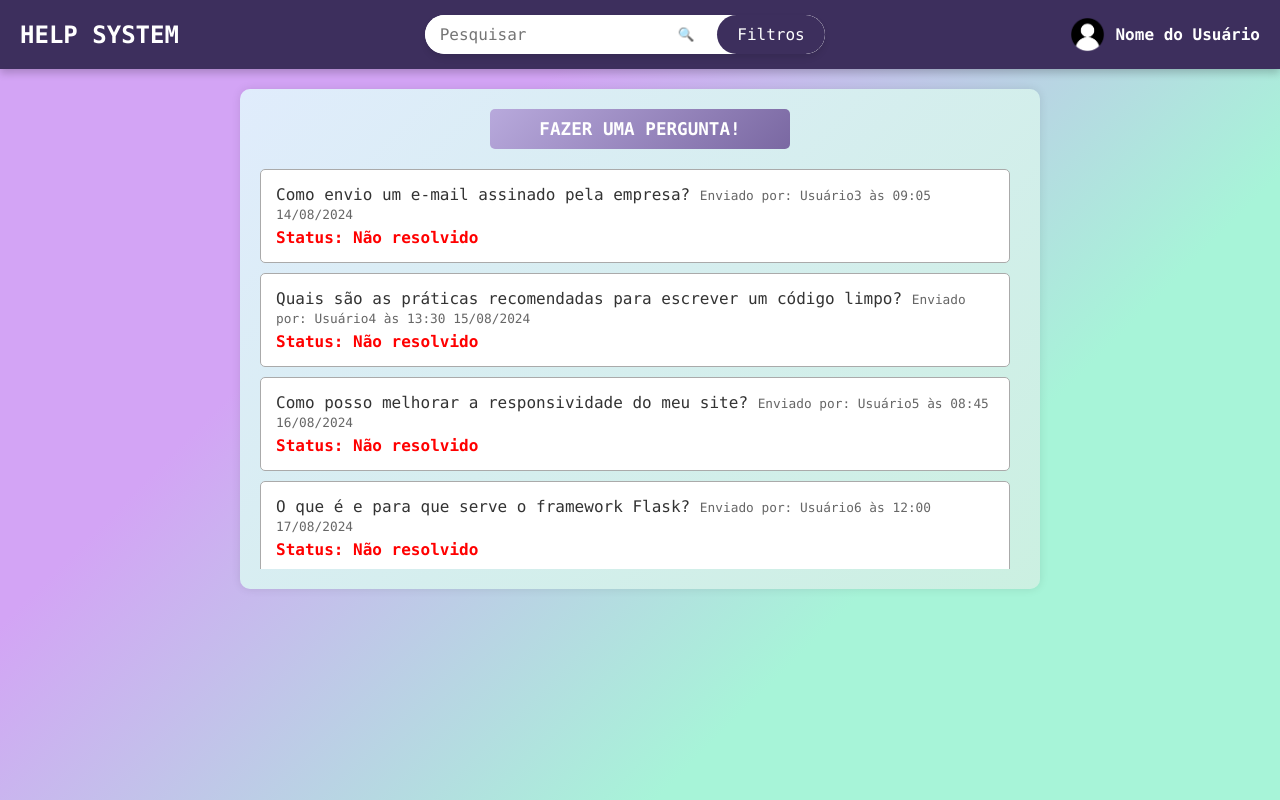
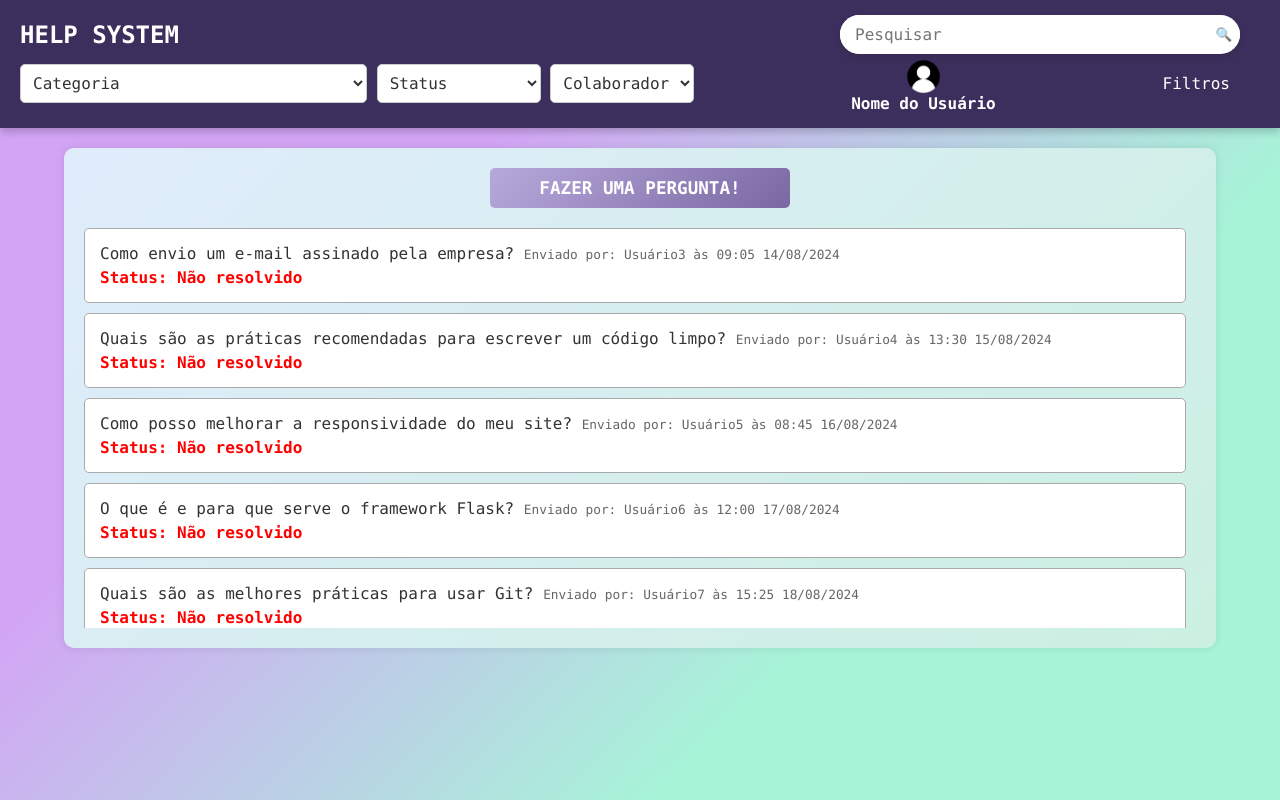
Before and after one commit to vinicius-vses/helpsystem, a Flask app: template templates/index.html in a window 1280 px wide. Run offline with Flask 3, Linux system fonts and the light colour scheme; the template is opened without the code that fills it, so the values that code supplies are empty.

Commit message:
Visual aprimorado do index da página

```diff
--- a/static/css/index.css
+++ b/static/css/index.css
@@ -27,16 +27,12 @@ body {
     background: #3d2f5d;
     color: white;
     box-shadow: 0 4px 8px rgba(0, 0, 0, 0.2);
+    flex-wrap: wrap;
 }
 
 .logo {
     display: flex;
     align-items: center;
-}
-
-.logo-img {
-    height: 40px;
-    margin-right: 10px;
 }
 
 .logo h1 {
@@ -50,8 +46,8 @@ body {
     background: #ffffff;
     border-radius: 25px;
     box-shadow: 0 4px 6px rgba(0, 0, 0, 0.1);
-    overflow: hidden;
     width: 400px;
+    margin-right: 20px;
     transition: box-shadow 0.3s;
 }
 
@@ -59,7 +55,7 @@ body {
     box-shadow: 0 6px 10px rgba(0, 0, 0, 0.15);
 }
 
-.search-container input {
+.search-container input[type="text"] {
     padding: 10px 15px;
     border: none;
     outline: none;
@@ -78,6 +74,8 @@ body {
     display: flex;
     align-items: center;
     justify-content: center;
+    border-left: none;
+    border-radius: 0 25px 25px 0;
 }
 
 .search-button img {
@@ -89,6 +87,12 @@ body {
     transform: scale(1.1);
 }
 
+.filters-container {
+    display: flex;
+    align-items: center;
+    gap: 10px;
+}
+
 .filter-button {
     background-color: #3d2f5d;
     color: #ffffff;
@@ -96,13 +100,14 @@ body {
     border: none;
     border-radius: 25px;
     cursor: pointer;
+    font-size: 1em;
     transition: background 0.3s, transform 0.2s;
-    margin-left: 15px;
-    font-size: 1em;
+    margin-right: 10px;
+    order: 1;
 }
 
 .filter-button:hover {
-    background-color: #555;
+    background-color: #d086d8;
     transform: scale(1.05);
 }
 
@@ -110,31 +115,62 @@ body {
     transform: scale(0.95);
 }
 
+.filter-select {
+    padding: 8px;
+    border-radius: 5px;
+    border: 1px solid #ccc;
+    font-size: 1em;
+    color: #333;
+    background-color: #fff;
+    cursor: pointer;
+    transition: box-shadow 0.3s;
+}
+
+.filter-select:hover {
+    box-shadow: 0 4px 8px rgba(0, 0, 0, 0.15);
+}
+
 .user-info {
     display: flex;
+    flex-direction: column;
     align-items: center;
+    text-align: center;
+    margin-left: 10px;
+    color: #ffffff;
 }
 
 .user-photo {
     width: 35px;
     height: 35px;
     border-radius: 50%;
-    margin-right: 10px;
+    margin-top: 5px;
 }
 
 .user-name {
-    color: #fff;
     font-weight: bold;
 }
 
 .container {
     width: 90%;
-    max-width: 800px;
+    max-width: 1200px;
     background: linear-gradient(135deg, #e0ecfc, #cbf0e1);
     border-radius: 10px;
     padding: 20px;
     margin-top: 20px;
     box-shadow: 0 0 10px rgba(0, 0, 0, 0.1);
+}
+
+@media (max-width: 1024px) {
+    .container {
+        max-width: 90%;
+    }
+}
+
+@media (max-width: 768px) {
+    .container {
+        max-width: 100%;
+        padding: 15px;
+    }
 }
 
 .ask-button {
--- a/templates/index.html
+++ b/templates/index.html
@@ -1,8 +1,8 @@
 <!DOCTYPE html>
 <html lang="pt-br">
   <head>
-    <meta charset="UTF-8">
-    <meta name="viewport" content="width=device-width, initial-scale=1.0">
+    <meta charset="UTF-8" />
+    <meta name="viewport" content="width=device-width, initial-scale=1.0" />
     <title>Help System</title>
     <link rel="stylesheet" href="/static/css/index.css" />
   </head>
@@ -13,13 +13,46 @@
       </div>
 
       <div class="search-container">
-            <input type="text" placeholder="Pesquisar">
+        <input type="text" placeholder="Pesquisar" />
         <button class="search-button">🔍</button>
+      </div>
+
       <button class="filter-button">Filtros</button>
+
+      <div class="filters-dropdown">
+        <select name="category-filter" class="filter-select">
+          <option value="">Categoria</option>
+          <option value="conta-e-cadastro">Conta e Cadastro</option>
+          <option value="pagamentos-e-faturamento">Pagamentos e Faturamento</option>
+          <option value="configuracoes-e-preferencias">Configurações e Preferências</option>
+          <option value="tecnico-e-solucao-de-problemas">Técnico e Solução de Problemas</option>
+          <option value="seguranca-e-privacidade">Segurança e Privacidade</option>
+          <option value="funcionalidades-e-recursos">Funcionalidades e Recursos</option>
+          <option value="suporte-e-atendimento-ao-cliente">Suporte e Atendimento ao Cliente</option>
+          <option value="integracoes-e-apis">Integrações e APIs</option>
+          <option value="feedback-e-sugestoes">Feedback e Sugestões</option>
+          <option value="comunidade-e-colaboracao">Comunidade e Colaboração</option>
+          <option value="documentacao-e-tutoriais">Documentação e Tutoriais</option>
+          <option value="atualizacoes-e-novidades">Atualizações e Novidades</option>
+          <option value="politicas-e-termos-de-uso">Políticas e Termos de Uso</option>
+          <option value="outro">Outro</option>
+        </select>
+
+        <select name="status-filter" class="filter-select">
+          <option value="">Status</option>
+          <option value="nao-resolvido">Não Resolvido</option>
+          <option value="resolvido">Resolvido</option>
+        </select>
+
+        <select name="colaborador-filter" class="filter-select">
+          <option value="">Colaborador</option>
+          <option value="usuario1">Usuário1</option>
+          <option value="usuario2">Usuário2</option>
+        </select>
       </div>
 
       <div class="user-info">
-            <img src="/src/static/img/user-profile-pic.png" alt="Foto do Usuário" class="user-photo">
+        <img src="/src/static/img/user-profile-pic.png" alt="Foto do Usuário" class="user-photo" />
         <span class="user-name">Nome do Usuário</span>
       </div>
     </header>
```
Lines whose indentation alone changed are shown as unchanged.
